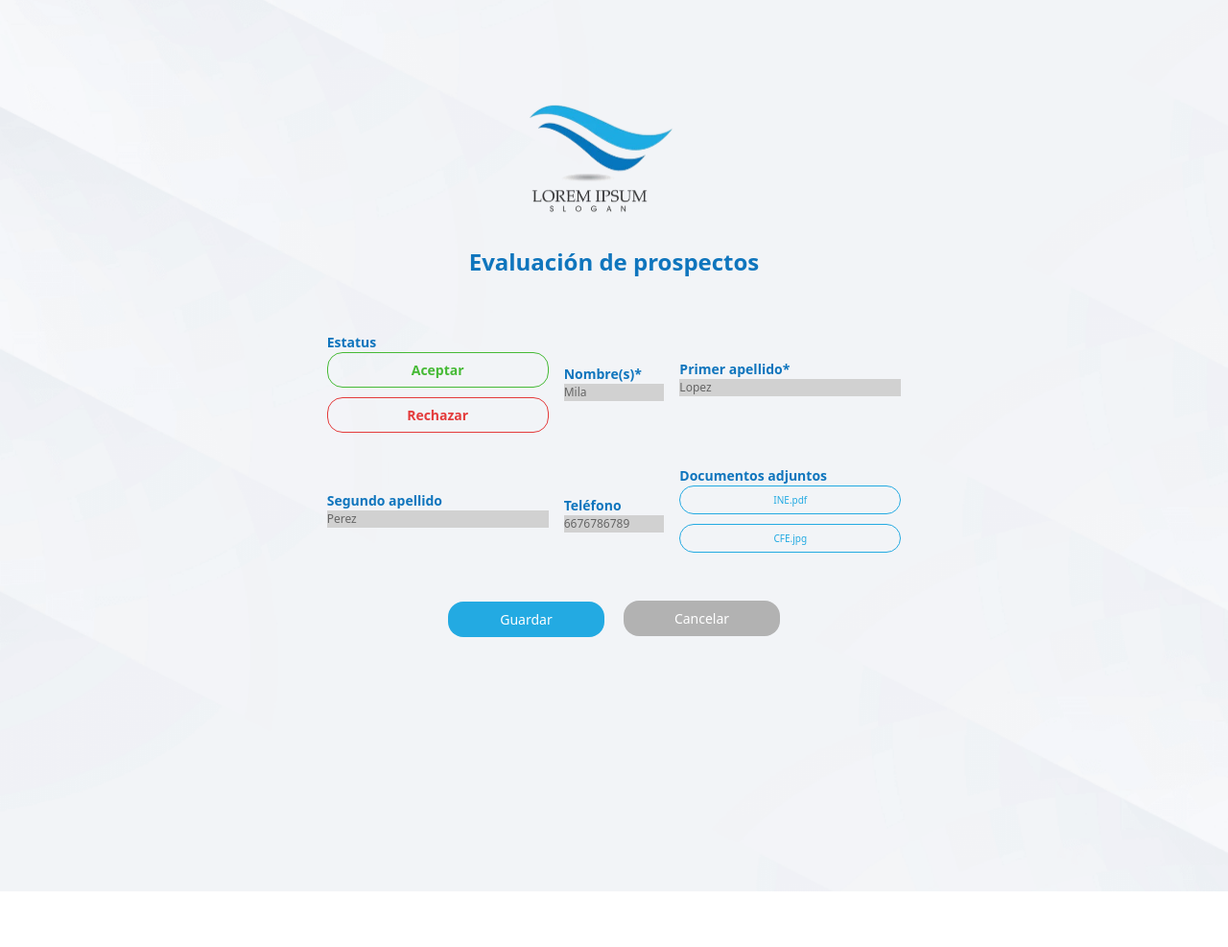
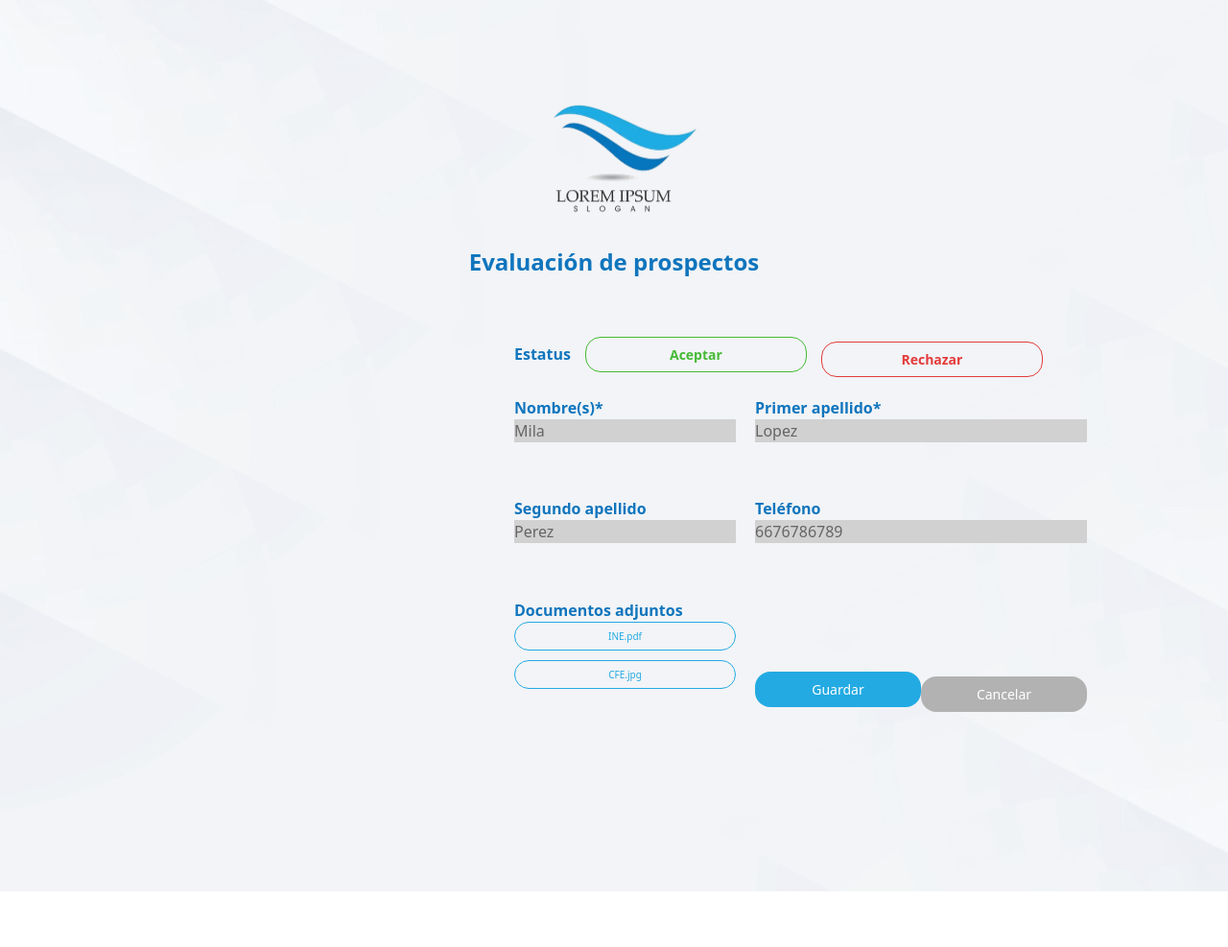
Before and after one commit to mcer23/asignar-credito, a PHP site: page /html/evaluacion.html in a window 1280 px wide. Shown: the part 71-1058 px from the top of the page at 96% size. Run offline with PHP 8.4, Linux system fonts and the light colour scheme.

Commit message:
desktop- evaluacion

```diff
--- a/css/extra.css
+++ b/css/extra.css
@@ -11,16 +11,16 @@
     padding:0;}
 
 html{
-    width:100%;
-    font-size: 62.5%;
-    font-family: "Tinos", serif;}
+        width:100%;
+        font-size: 62.5%;
+        font-family: "Tinos", serif;}
 
 body{
-    width:100%;
-    height: 125vh;
-    background-image: url(../assets/img/bg.png);
-    background-repeat: no-repeat;
-    background-size: cover;}
+        width:100%;
+        height: 125vh;
+        background-image: url(../assets/img/bg.png);
+        background-repeat: no-repeat;
+        background-size: cover;}
 /* **************   Navbar   ***************** */
 header{
     width: 393px;
@@ -93,9 +93,9 @@ header{
     flex-direction: column;
     margin: 0 auto;}
 
-.form--input{padding-bottom: 8%;}
+.captura--input{padding-bottom: 8%;}
 
-.form--input label{
+.captura--input label{
     display: flex;
     flex-direction: row;
     font-size: 1.4rem;
@@ -103,21 +103,21 @@ header{
     font-weight: 700;
     color: var(--title);}
 
-.form--input input{
+.captura--input input{
     border: none;
     width: 231px;
     max-width: 245px;
     height: 43px;
     font-size: 1.4rem;}
 
-.form-input-button{
+.captura--input-button{
     margin-top: 20%;
     width:346px;
     max-width: 546px;
     height:50px;}
 
 
-.form-input-button button{
+.captura--input-button button{
     border: none;
     width: 231px;
     max-width: 249px;
@@ -127,7 +127,11 @@ header{
     color: #FFF;
     font-size: 1.4rem;}
 
-.form-input-button a{
+.captura--input-button button:hover{background-color: var(--title);}
+
+
+
+.captura--input-button a{
     margin-top: 10px;
     width: 231px;
     max-width: 249px;
@@ -141,6 +145,12 @@ header{
     display: flex;
     align-items: center;
     justify-content: center;}
+
+.captura--input-button a:hover{
+    background-color: transparent;
+    border: 1px solid var(--cancel);
+    color: var(--cancel);}
+
 
 /* **************   lista/ table  ***************** */
 .table--section table{
@@ -156,15 +166,70 @@ header{
     justify-content: space-between;
     align-items: center;
     margin: 0 auto;
-    border-spacing: 10px;
-    border-collapse: separate;}
+    border-spacing: 10px;}
 
 .table--tr td{padding: 5px;}
 
 
 
 /* **************   evaluacion/ table  ***************** */
-.form--input p{
+.evaluacion--input{padding-bottom: 8%;}
+
+.evaluacion--input label, .form--status label{
+    display: flex;
+    flex-direction: row;
+    font-size: 1.4rem;
+    text-align: center;
+    font-weight: 700;
+    color: var(--title);}
+
+.evaluacion--input input{
+    border: none;
+    width: 231px;
+    max-width: 245px;
+    height: 43px;
+    font-size: 1.4rem;}
+
+.evaluacion--input-button{
+    margin-top: 20%;
+    width:346px;
+    max-width: 546px;
+    height:50px;}
+
+
+.evaluacion--input-button button{
+    border: none;
+    width: 231px;
+    max-width: 249px;
+    height: 37px;
+    background-color: var(--bgButton);
+    border-radius: 16px;
+    color: #FFF;
+    font-size: 1.4rem;}
+
+.evaluacion--input-button button:hover{background-color: var(--title);}
+
+.evaluacion--input-button a{
+    margin-top: 10px;
+    width: 231px;
+    max-width: 249px;
+    height: 37px;
+    background-color:var(--cancel);
+    border-radius: 16px;
+    text-decoration: none;
+    color: #FFF;
+    font-size: 1.4rem;
+    text-align: center;
+    display: flex;
+    align-items: center;
+    justify-content: center;}
+
+.evaluacion--input-button a:hover{
+        background-color: transparent;
+        border: 1px solid var(--cancel);
+        color: var(--cancel);}
+
+.evaluacion--input p{
     font-size: 1.2rem;
     background-color: #d1d1d1;
     color: #656565;}
@@ -209,6 +274,10 @@ header{
     border-radius: 20px;
     margin-bottom: 10px;
 }
+.verDocumento_btn:hover{
+    background-color: #23AAE2;
+    color: #FFF;}
+
 
 /* **************   footer ***************** */
 footer{
@@ -230,10 +299,14 @@ footer p{
 
     header{
         width: 100%;
+        max-width: none;
         display: flex;
         flex-direction: row;
-        justify-content: space-around;
-        }
+        justify-content: space-around;}
+
+    .container-fluid {width: 100%;}
+
+
 
     .navbar-nav li{
         display: flex;
@@ -244,16 +317,18 @@ footer p{
     .nav-item a{font-size: 1.8rem;}
 
 
-    /* **************   title   ***************** */
+    /* ************** Desktop:  title   ***************** */
     .head--section{
         width:100%;
         height: auto;
-        margin-top:3%}
+        margin-top:3%;
+        }
 
 
     .head--title img{
         width:252px;
-        padding-top: 3%;}
+        padding-top: 3%;
+        margin: 0 auto;}
 
     .head--title h1{
         width:100%;
@@ -265,9 +340,9 @@ footer p{
         font-size: 1.8rem;}
 
 
-    /* **************   Captura/ form  ***************** */
+    /* **************  Desktop: Captura/ form  ***************** */
 
-    form {
+    .form--captura {
         display: grid;
         grid-template-columns: repeat(3, 1fr);
         column-gap: 16px;
@@ -275,17 +350,17 @@ footer p{
         justify-content: center;
         align-items: center;}
 
-    .form--input:nth-child(1),
-    .form--input:nth-child(2),
-    .form--input:nth-child(3) {
+    .captura--input:nth-child(1),
+    .captura--input:nth-child(2),
+    .captura--input:nth-child(3) {
         grid-column: span 1;   }
 
 
-    .form--input:nth-child(4),
-    .form--input:nth-child(5) {
+    .captura--input:nth-child(4),
+    .captura--input:nth-child(5) {
         grid-column: span 1;  }
 
-    .form-input-button {
+    .captura--input-button {
         grid-column: span 3;
         display: inline-flex;
         justify-content: center;
@@ -293,32 +368,79 @@ footer p{
         margin: 0 auto;
         gap: 20px;  }
 
-    .form-input-button a {margin-top: -2px;}
+    .captura--input-button a {margin-top: -2px;}
 
 
-    /* **************   lista/ table  ***************** */
+    /* ************** Desktop:   lista/ table  ***************** */
     .table--section table{
-        width:357px;
-        max-width: 1066px;
-        height: 31px;
-        font-size: 1.2rem;
-        font-weight: 700;
-        color: var(--title);
-        text-align: center;
+        width:100%;
+        max-width: none;
+        font-size: 1.4rem;
+        border-spacing: 20%;}
+
+    .table--tr td{padding: 10px 60px;}
+
+
+    /* ************** Desktop:  evaluacion/ table  ***************** */
+
+    .form--status label, .evaluacion--input label, .evaluacion--input p{
+        font-size: 1.6rem;
+    }
+    .form--evaluacion {
+        width: 100%;
+        max-width: none;
+        display: grid;
+        grid-template-columns: repeat(2, 1fr); /* Dos columnas */
+        grid-template-rows: auto auto auto; /* Tres filas */
+        gap: 20px; /* Espacio entre filas y columnas */
+        }
+
+    /* Primera fila: Estatus y botones */
+    .form--evaluacion-estatus {
+        grid-column: span 2; /* Ocupa las dos columnas */
         display: flex;
-        flex-direction: column;
-        justify-content: space-between;
+        gap: 10px; /* Espacio entre los botones */
+    }
+
+    .form--status {
+        display: flex;
         align-items: center;
-        margin: 0 auto;
-        border-spacing: 10px;
-        border-collapse: separate;}
-
-    .table--tr td{padding: 5px;}
+        gap: 15px; /* Espacio entre el label y los botones */
+    }
+    /* Segunda fila: Nombres, primer apellido, segundo apellido y teléfono */
+    .evaluacion--input:nth-child(2),
+    .evaluacion--input:nth-child(3),
+    .evaluacion--input:nth-child(4),
+    .evaluacion--input:nth-child(5) {
+        grid-column: span 1; /* Cada uno ocupa una columna */
+    }
+    /* Tercera fila: Documentos adjuntos y botones de guardar/cancelar */
+    .evaluacion--input:nth-child(6) {
+        grid-column: span 1; /* Documentos ocupa una columna */
+    }
+    .evaluacion--input-button {
+        grid-column: span 1; /* Botones ocupa una columna */
+        display: flex;
+        justify-content: space-between; /* Espacio entre botones */
+        align-items: center;
+    }
 
 
 
-    /* **************   evaluacion/ table  ***************** */
-    .form--input p{
+
+
+    /*.form--section{
+        width:80%;
+        max-width: none;
+    }
+    .form--status {
+        display: grid;
+        column-gap: 16px;
+        row-gap: 16px;
+        justify-content: center;
+        align-items: center;
+    }
+     .form--input p{
         font-size: 1.2rem;
         background-color: #d1d1d1;
         color: #656565;}
@@ -362,7 +484,7 @@ footer p{
         color: var(--bgButton);
         border-radius: 20px;
         margin-bottom: 10px;
-    }
+    } */
 
     /* **************   footer ***************** */
 
--- a/html/evaluacion.html
+++ b/html/evaluacion.html
@@ -40,7 +40,6 @@
             </div>
           </nav>
     </header>
-    <a href="../html/home.html"></a>
     <main>
         <section class="head--section">
             <div class="head--title">
@@ -49,39 +48,42 @@
             </div>
         </section>
         <section class="form--section">
-          <form action="#">
-            <div class="form--input">
-              <label for="nombres" class="#">Estatus</label>
-              <div  class="form--acceptBtn">
-                <button><span></span> Aceptar</button>
+          <form action="#" class="form--evaluacion">
+            <div class="form--evaluacion-estatus">
+              <div class="form--input form--status">
+                <label for="nombres" class="#">Estatus</label>
+                <div  class="form--acceptBtn">
+                  <button> Aceptar</button>
+                </div>
+                <div  class="form--declinetBtn">
+                  <button> Rechazar</button>
+                </div>
               </div>
-              <div  class="form--declinetBtn">
-                <button><span></span> Rechazar</button>
-              </div>
-          </div>
+            </div>
 
-            <div class="form--input">
+
+            <div class="evaluacion--input">
                 <label for="nombres" class="#">Nombre(s)*</label>
                 <p>Mila</p>
             </div>
-            <div class="form--input">
+            <div class="evaluacion--input">
                 <label for="primerApellido" class="#">Primer apellido*</label>
                 <p>Lopez</p>
             </div>
-            <div class="form--input">
+            <div class="evaluacion--input">
                 <label for="segundoApellido" class="#">Segundo apellido</label>
                 <p>Perez</p>
             </div>
-            <div class="form--input">
+            <div class="evaluacion--input">
                 <label for="telefono" class="#">Teléfono</label>
                 <p>6676786789</p>
             </div>
-            <div class="form--input">
+            <div class="evaluacion--input">
                 <label for="agregar" class="#">Documentos adjuntos</label>
                 <button onclick="verDocumento()" class="verDocumento_btn">INE.pdf</button>
                 <button onclick="verDocumento()" class="verDocumento_btn">CFE.jpg</button>
             </div>
-            <div class="form-input-button ">
+            <div class="evaluacion--input-button ">
                 <button type="submit">Guardar</button>
                 <a href="../php/list.php">Cancelar</a>
             </div>
```
Also changed, not shown: html/captura.html (+7 -7 lines).
